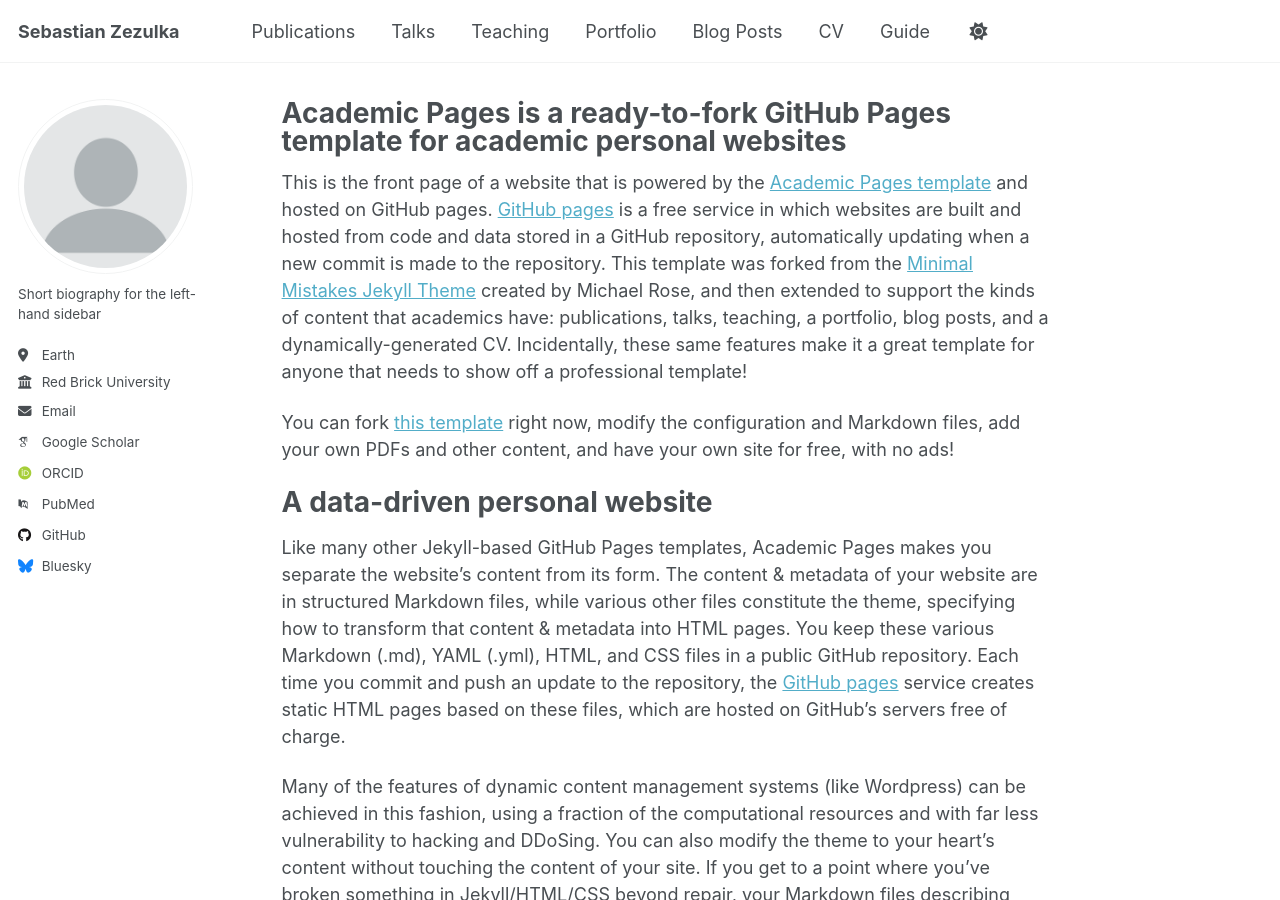
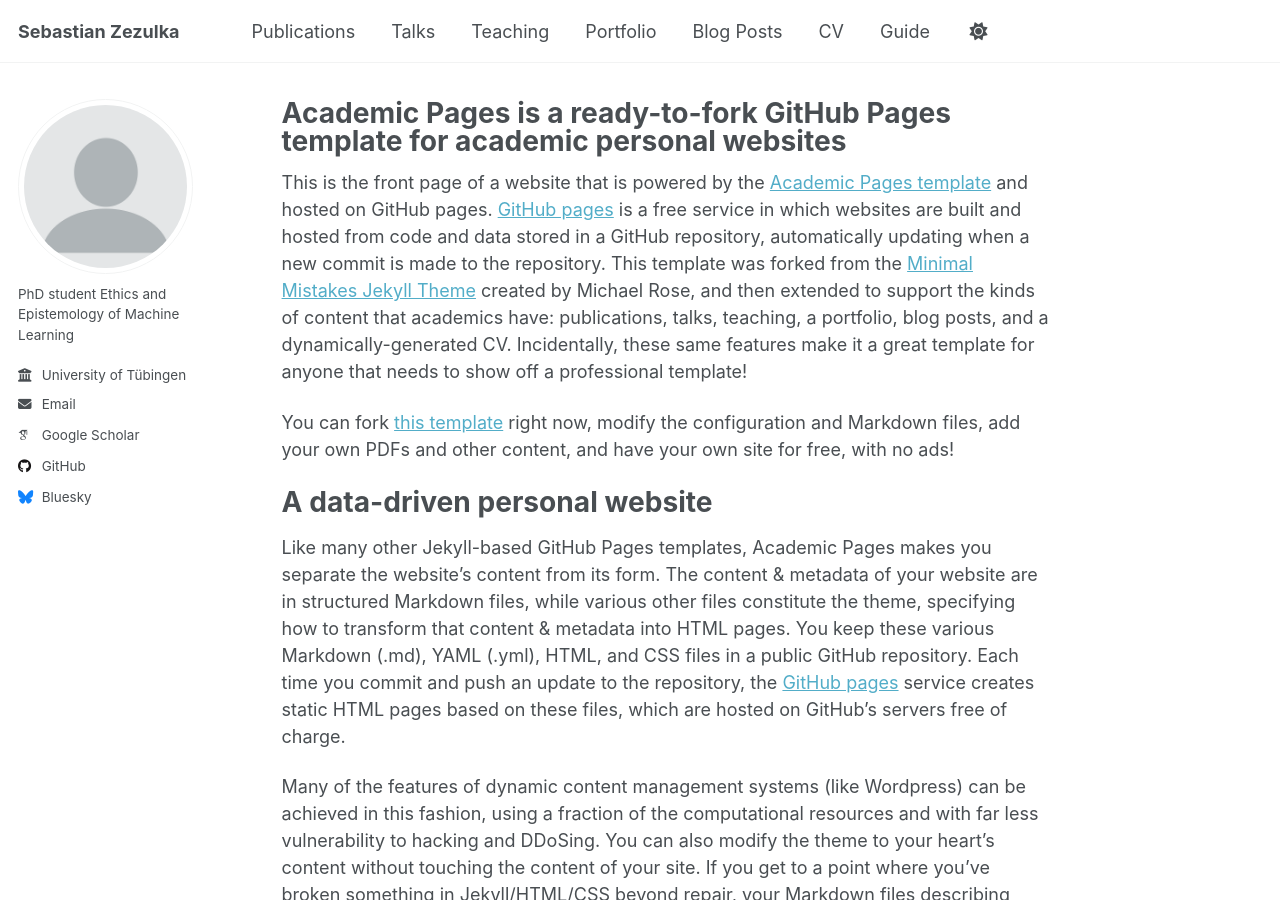
Before and after one commit to sezezulka/sezezulka.github.io, a Jekyll site: the page built from _pages/about.md, in a window 1280 px wide and 900 px high. Built offline with Jekyll 4.4.1, drawn with Linux system fonts in a browser that asks for light colours; some web fonts are replaced; a script that is not in the unit is left out.

Commit message:
Update _config.yml

```diff
--- a/_config.yml
+++ b/_config.yml
@@ -25,20 +25,20 @@ author:
   avatar           : "profile.png"
   name             : &name
   pronouns         : # example: "she/her"
-  bio              : "Short biography for the left-hand sidebar"
-  location         : "Earth"
-  employer         : "Red Brick University"
+  bio              : "PhD student Ethics and Epistemology of Machine Learning"
+  location         : # "Earth"
+  employer         : "University of Tübingen"
   uri              : # URL
-  email            : "none@example.org"
+  email            : "sebastian.zezulka@uni-tuebingen.de"
 
   # Academic websites
   academia         : # URL
   arxiv            : # URL - Update with the correct link to your profile
-  googlescholar    : "https://scholar.google.com/citations?user=PS_CX0AAAAAJ"
+  googlescholar    : "https://scholar.google.com/citations?user=IpfRrWAAAAAJ"
   impactstory      : # URL
-  orcid            : "http://orcid.org/yourorcidurl"
+  orcid            : # "http://orcid.org/yourorcidurl"
   semantic         : # URL
-  pubmed           : "https://www.ncbi.nlm.nih.gov/pubmed/?term=john+snow"
+  pubmed           : # "https://www.ncbi.nlm.nih.gov/pubmed/?term=john+snow"
   researchgate     : # URL
   scopus           : # URL
 
@@ -46,13 +46,13 @@ author:
   bitbucket        : # Username - Update with your username on the site
   codepen          : # Username
   dribbble         : # Username
-  github           : "academicpages"
+  github           : "sezezulka"
   kaggle           : # Username
   stackoverflow    : # User number or user number and name (i.e., use "1" or "1/jeff-atwood")
 
   # Social media
   artstation       : # Username
-  bluesky          : "bsky.app" # Replace this with you Bluesky username
+  bluesky          : "sezezulka.bsky.social" # Replace this with you Bluesky username
   facebook         : # Username
   flickr           : # Username
   foursquare       : # Username
```
